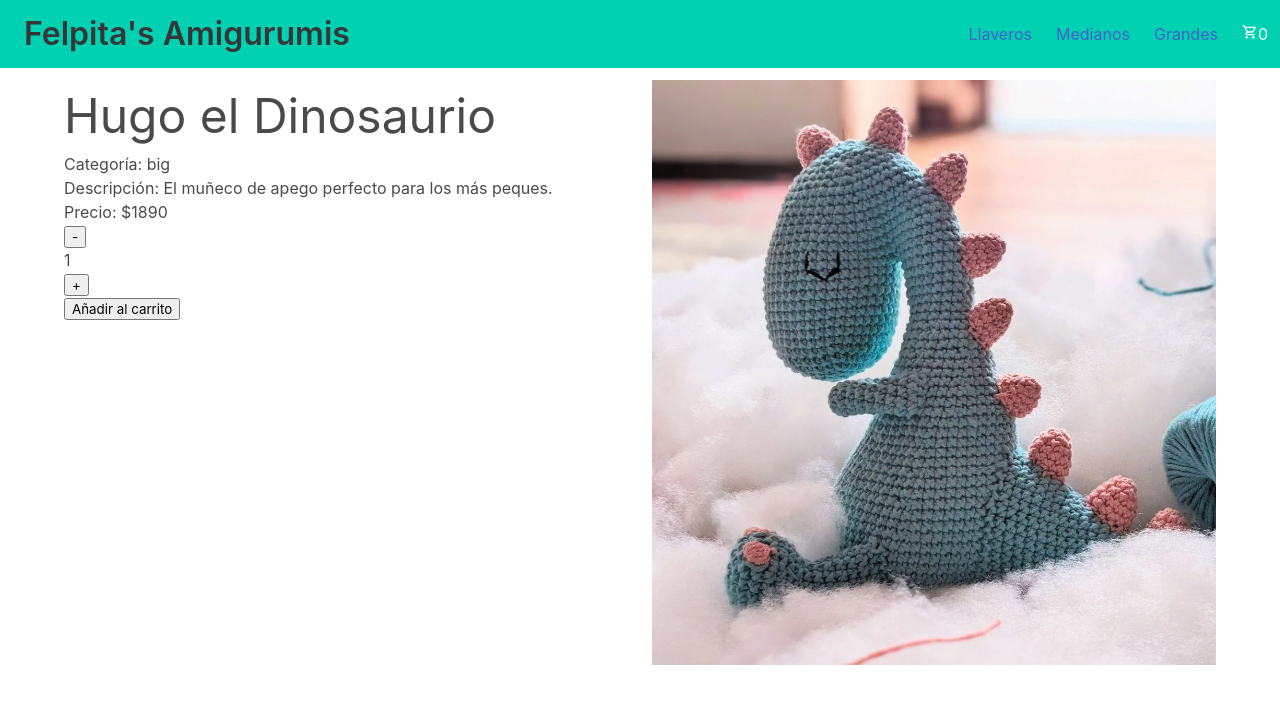
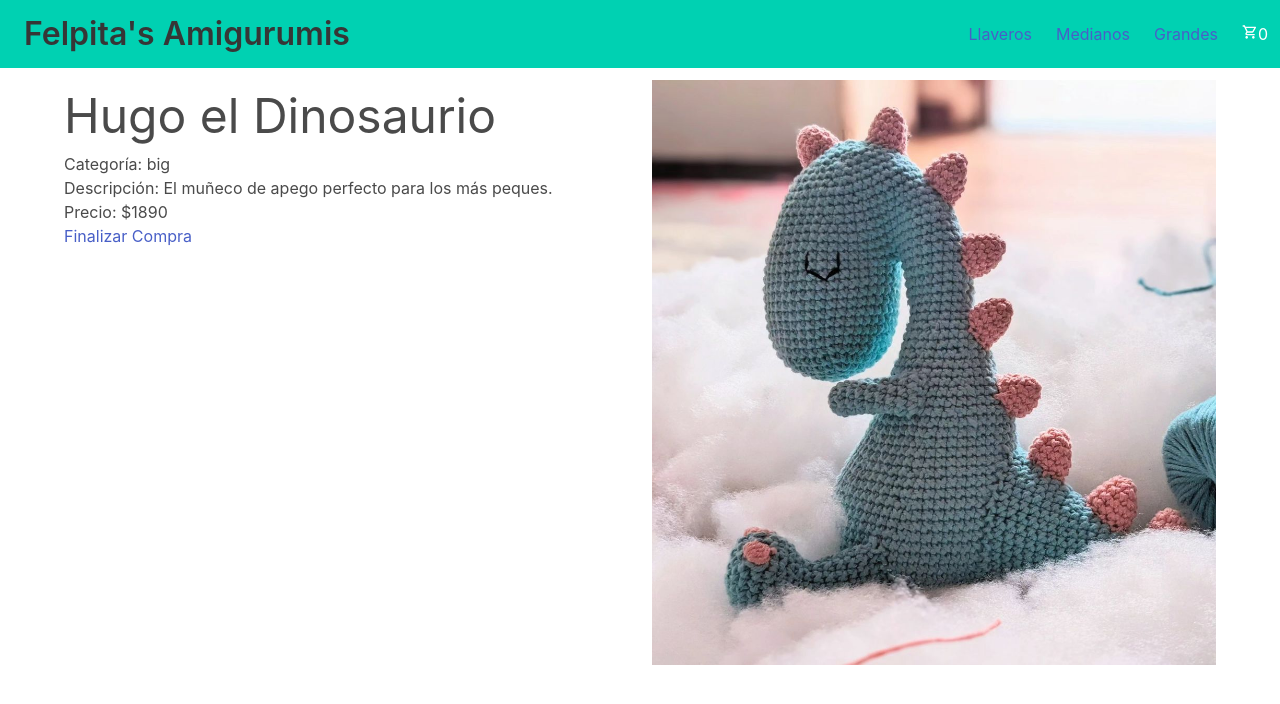
Before and after one commit to valettamartin/FelpitasAmigurumis, a React (Create React App) app: page /item/1 in a window 1280 px wide. Both pictures are taken after a click on the button "Añadir al carrito". Shown: the top 704 px of the page. Built offline with nearby package versions, Linux system fonts and the light colour scheme.

Commit message:
botón finalizar compra

```diff
--- a/src/components/ItemDetail/ItemDetail.js
+++ b/src/components/ItemDetail/ItemDetail.js
@@ -1,6 +1,14 @@
 import ItemCount from "../ItemCount/ItemCount";
+import { useState } from "react";
+import { Link } from "react-router-dom";
 
 const ItemDetail = ({id, name, img, category, description, price, stock}) => {
+    const [quantityAdded, setQuantityAdded] = useState(0)
+
+    const handleOnAdd = (quantity) => {
+        setQuantityAdded(quantity)
+    }
+
     return (
         <div className="container">
             <div className="columns">
@@ -15,7 +23,13 @@
                             <p>Precio: ${price}</p>
                         </section>
                         <footer>
-                            <ItemCount initial={1} stock={stock} onAdd={(quantity) => console.log('Cantidad agregada ', quantity)} />
+                            {
+                                quantityAdded > 0 ? (
+                                    <Link to='/cart'>Finalizar Compra</Link>
+                                ) : (
+                                    <ItemCount initial={1} stock={stock} onAdd={handleOnAdd} />
+                                )
+                            }
                         </footer>
                     </article>
                 </div>
```
